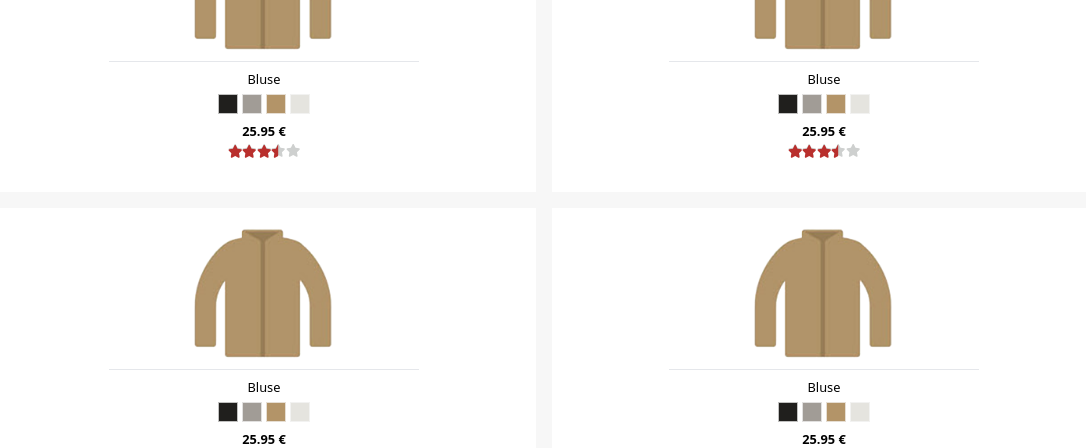
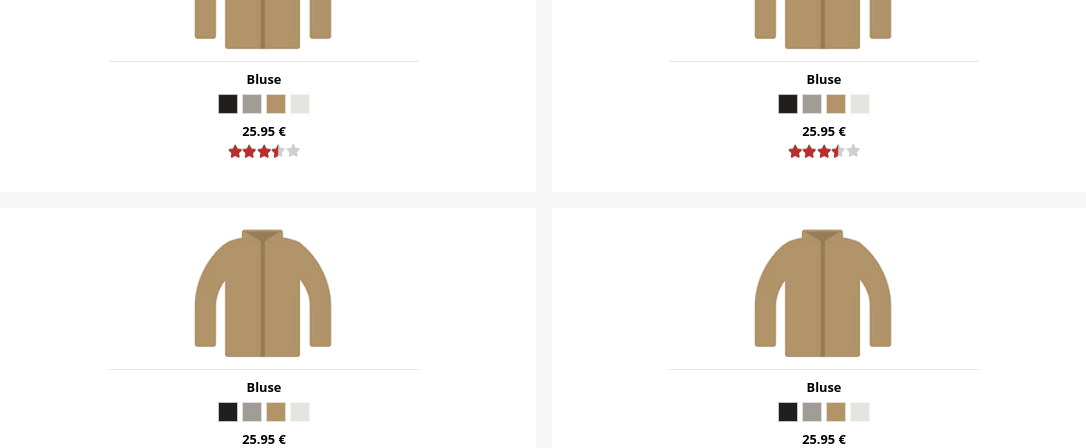
Before and after one commit to Daniel-Shliakhetko/techdivision-store, a React (Create React App) app in the folder client/: page / in a window 1280 px wide. Shown: the part 329-777 px from the top of the page, without its empty margins (96-1182 px from the left). Built offline with nearby package versions, Linux system fonts and the light colour scheme.

Commit message:
Fixed key bugs on ProductColors and Stars

```diff
--- a/client/src/components/ProductCard.js
+++ b/client/src/components/ProductCard.js
@@ -39,7 +39,7 @@ export const ProductCard = (props) => {
           title={product.name}
         />
         <hr className="bg-grey-200 w-2/3 my-2" />
-        <h3 clasName="font-semibold" title={product.name}>
+        <h3 className="font-semibold" title={product.name}>
           {product.name}
         </h3>
         <ProductColors colors={product.colors} />
--- a/client/src/components/ProductColors.js
+++ b/client/src/components/ProductColors.js
@@ -5,7 +5,7 @@ export const ProductColors = (props) => {
   return (
     <ul className="colors flex space-x-1 my-1">
       {colors.map((color, i) => (
-        <li>
+        <li key={i}>
           <button
             className={`h-5 w-5 relative border border-grey-200/75`}
             style={{ backgroundColor: color.color }}
--- a/client/src/components/Stars.js
+++ b/client/src/components/Stars.js
@@ -8,8 +8,8 @@ export const Stars = (props) => {
     const {rate} = props;
   return (
     <ul className="stars flex" title={`${rate} / 5`}>
-      {stars.map((star) => (
-        <li className="relative">
+      {stars.map((star, i) => (
+        <li className="relative" key={i}>
           <FontAwesomeIcon icon={faStar} color={"#ced0cf"} />
           {rate+1 > (star) && <FontAwesomeIcon
             className="absolute top-1 left-0 z-20"
```
